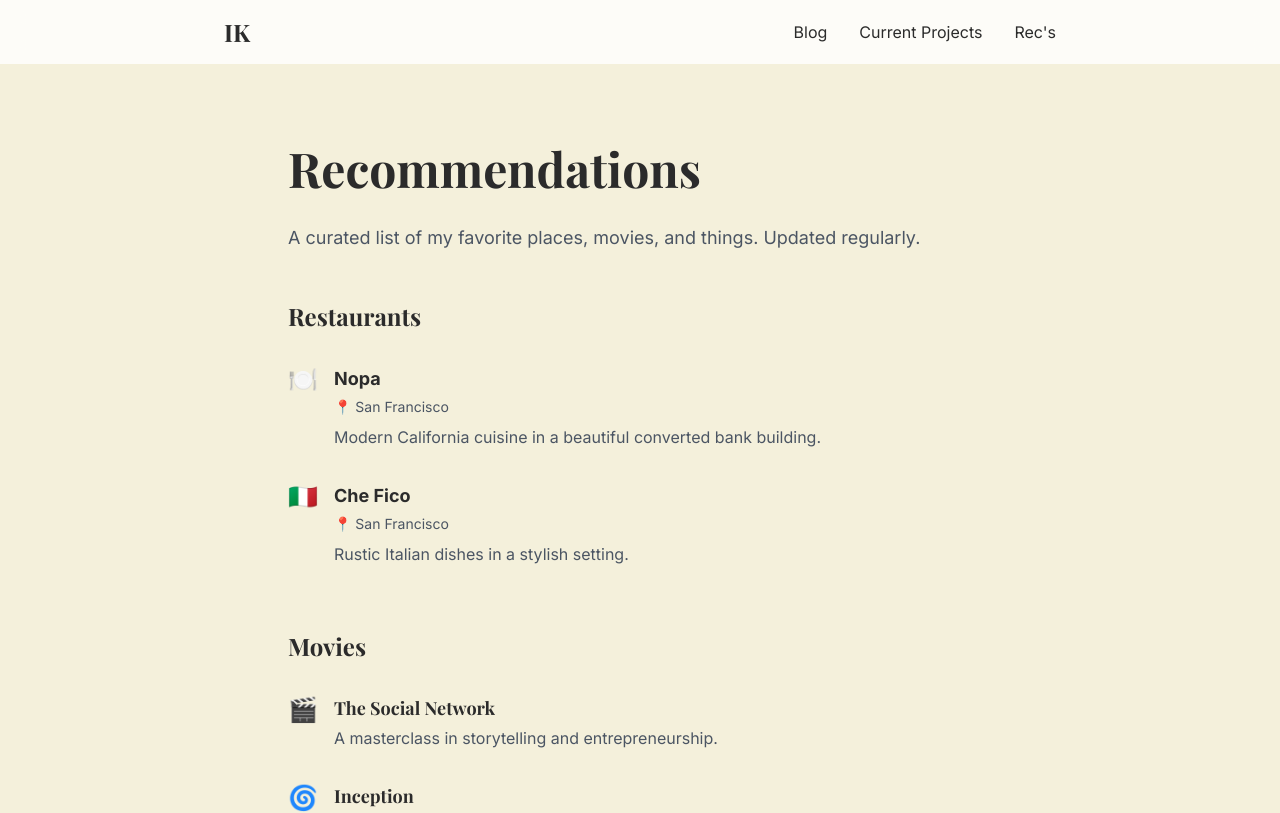
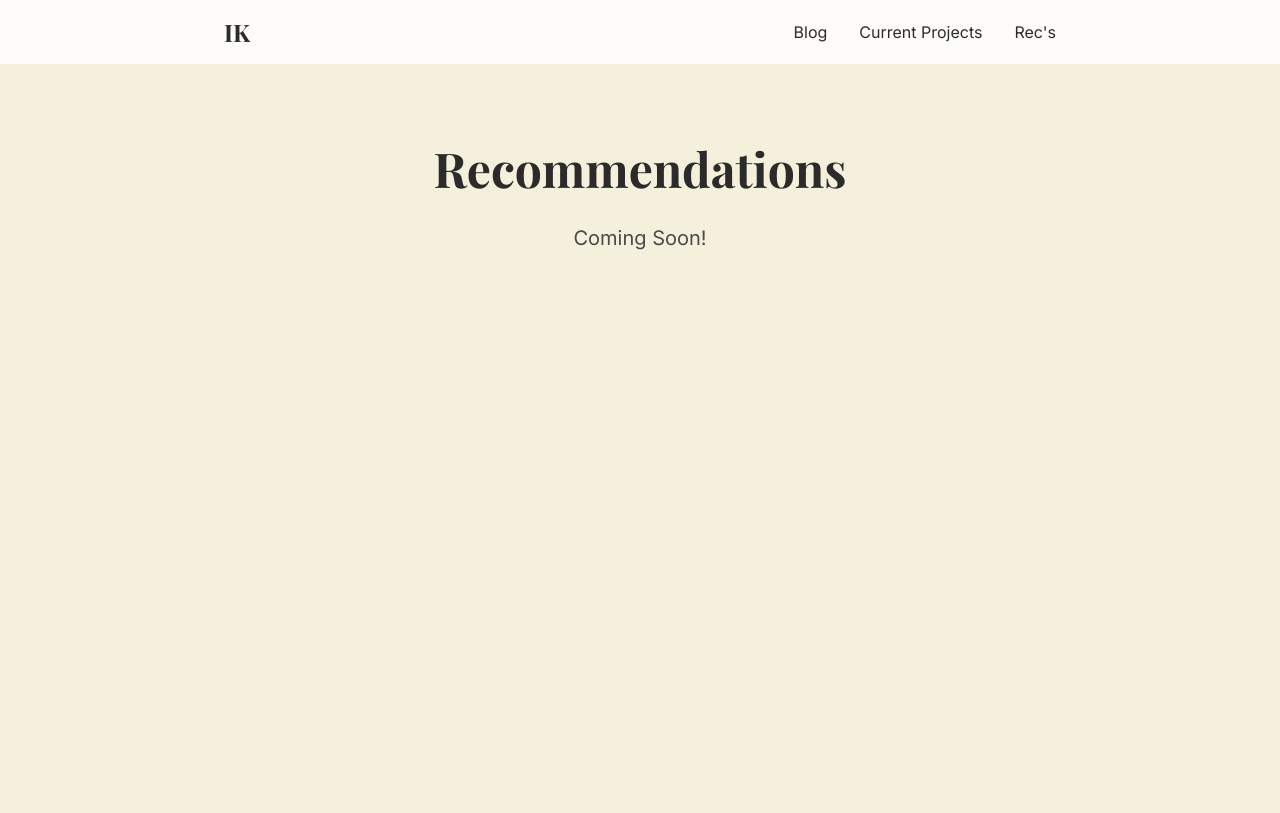
Before and after one commit to iankar8/iankar-website, a Next.js app: page /recommendations in a window 1280 px wide. Shown: the top 813 px of the page. Built offline with nearby package versions, Linux system fonts and the light colour scheme; a web font is replaced by a local one.

Commit message:
fix: update recommendations page to handle client components

```diff
--- /dev/null
+++ b/app/recommendations/layout.tsx
@@ -0,0 +1,14 @@
+import type { Metadata } from 'next'
+
+export const metadata: Metadata = {
+  title: 'Recommendations - Ian Kar',
+  description: 'My favorite books, articles, podcasts, and more.',
+}
+
+export default function RecommendationsLayout({
+  children,
+}: {
+  children: React.ReactNode
+}) {
+  return children
+}
--- a/app/recommendations/page.tsx
+++ b/app/recommendations/page.tsx
@@ -1,56 +1,7 @@
+'use client';
+
 import { motion } from 'framer-motion'
 import Header from '@/components/Header'
-import type { Metadata } from 'next'
-
-export const metadata: Metadata = {
-  title: 'Recommendations - Ian Kar',
-  description: 'My favorite restaurants, movies, and more.',
-}
-
-type Recommendation = {
-  name: string
-  description: string
-  category: 'Restaurant' | 'Movie' | 'Book' | 'Other'
-  location?: string
-  emoji: string
-  link?: string
-}
-
-// We'll replace this with real data later
-const recommendations: Record<string, Recommendation[]> = {
-  'Restaurants': [
-    {
-      name: 'Nopa',
-      description: 'Modern California cuisine in a beautiful converted bank building.',
-      category: 'Restaurant',
-      location: 'San Francisco',
-      emoji: '🍽️',
-      link: 'https://nopasf.com'
-    },
-    {
-      name: 'Che Fico',
-      description: 'Rustic Italian dishes in a stylish setting.',
-      category: 'Restaurant',
-      location: 'San Francisco',
-      emoji: '🇮🇹',
-      link: 'https://chefico.com'
-    }
-  ],
-  'Movies': [
-    {
-      name: 'The Social Network',
-      description: 'A masterclass in storytelling and entrepreneurship.',
-      category: 'Movie',
-      emoji: '🎬'
-    },
-    {
-      name: 'Inception',
-      description: 'Mind-bending narrative about dreams and reality.',
-      category: 'Movie',
-      emoji: '🌀'
-    }
-  ]
-}
 
 export default function Recommendations() {
   return (
@@ -62,74 +13,15 @@ export default function Recommendations() {
           initial={{ opacity: 0, y: 20 }}
           animate={{ opacity: 1, y: 0 }}
           transition={{ duration: 0.8 }}
+          className="text-center"
         >
           <h1 className="font-playfair text-4xl sm:text-5xl font-bold mb-8">
             Recommendations
           </h1>
 
-          <p className="text-lg text-gray-600 mb-12">
-            A curated list of my favorite places, movies, and things. Updated regularly.
+          <p className="text-xl text-[#4A4A4A]">
+            Coming Soon!
           </p>
-
-          {Object.entries(recommendations).map(([category, items]) => (
-            <section key={category} className="mb-16">
-              <h2 className="font-playfair text-2xl font-bold mb-8">
-                {category}
-              </h2>
-
-              <div className="space-y-8">
-                {items.map((item) => (
-                  <motion.div
-                    key={item.name}
-                    initial={{ opacity: 0 }}
-                    animate={{ opacity: 1 }}
-                    transition={{ duration: 0.5 }}
-                    className="group"
-                  >
-                    <div className="flex items-start space-x-4">
-                      <span className="text-2xl">{item.emoji}</span>
-                      <div>
-                        <h3 className="font-bold text-lg mb-1">
-                          {item.link ? (
-                            <a
-                              href={item.link}
-                              target="_blank"
-                              rel="noopener noreferrer"
-                              className="hover:underline"
-                            >
-                              {item.name}
-                            </a>
-                          ) : (
-                            item.name
-                          )}
-                        </h3>
-                        {item.location && (
-                          <p className="text-sm text-gray-600 mb-2">
-                            📍 {item.location}
-                          </p>
-                        )}
-                        <p className="text-gray-600">
-                          {item.description}
-                        </p>
-                      </div>
-                    </div>
-                  </motion.div>
-                ))}
-              </div>
-            </section>
-          ))}
-
-          {/* Spotify Playlist */}
-          <section className="mt-20">
-            <h2 className="font-playfair text-2xl font-bold mb-8">
-              Current Playlist 🎵
-            </h2>
-            <p className="text-gray-600 mb-6">
-              Here's what I've been listening to lately. Hit play and join me.
-            </p>
-            {/* We'll add the Spotify embed here */}
-            <div className="w-full h-[380px] bg-gray-100 rounded-lg"></div>
-          </section>
         </motion.div>
       </div>
     </main>
```
